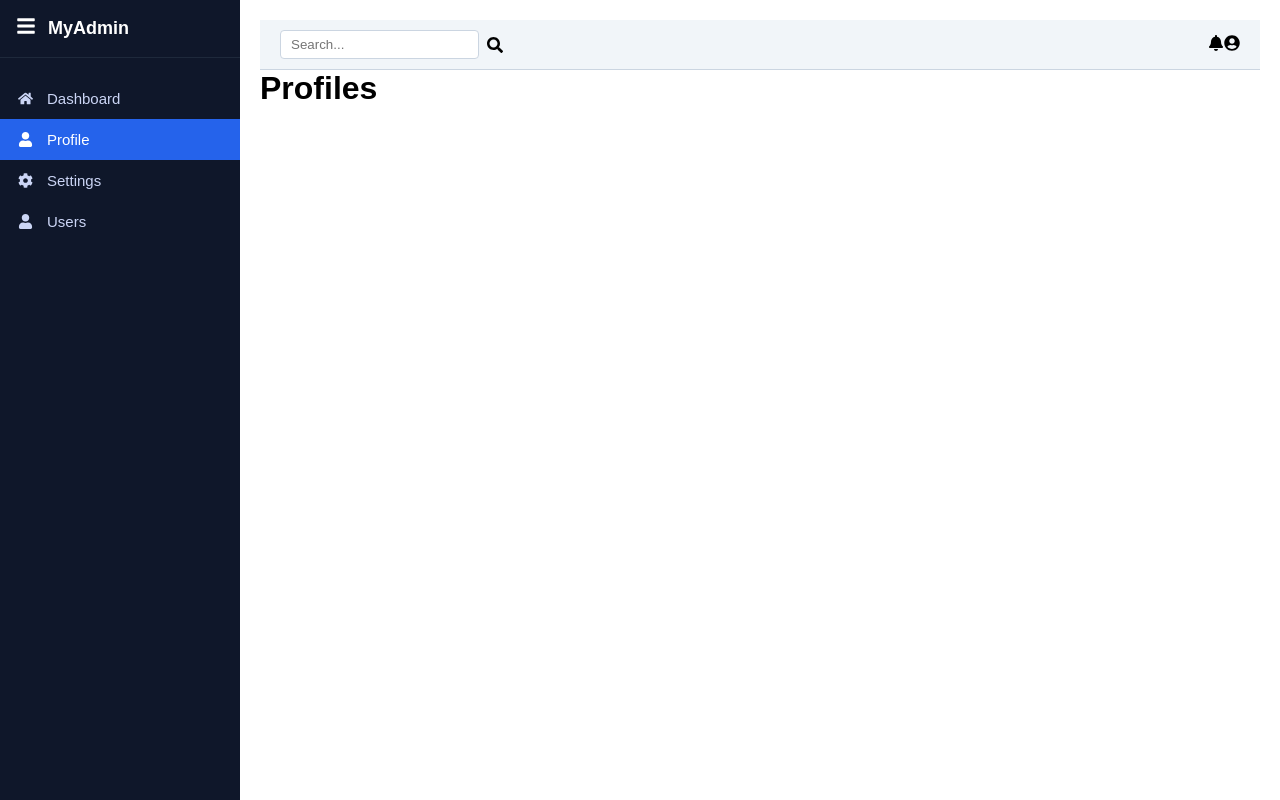
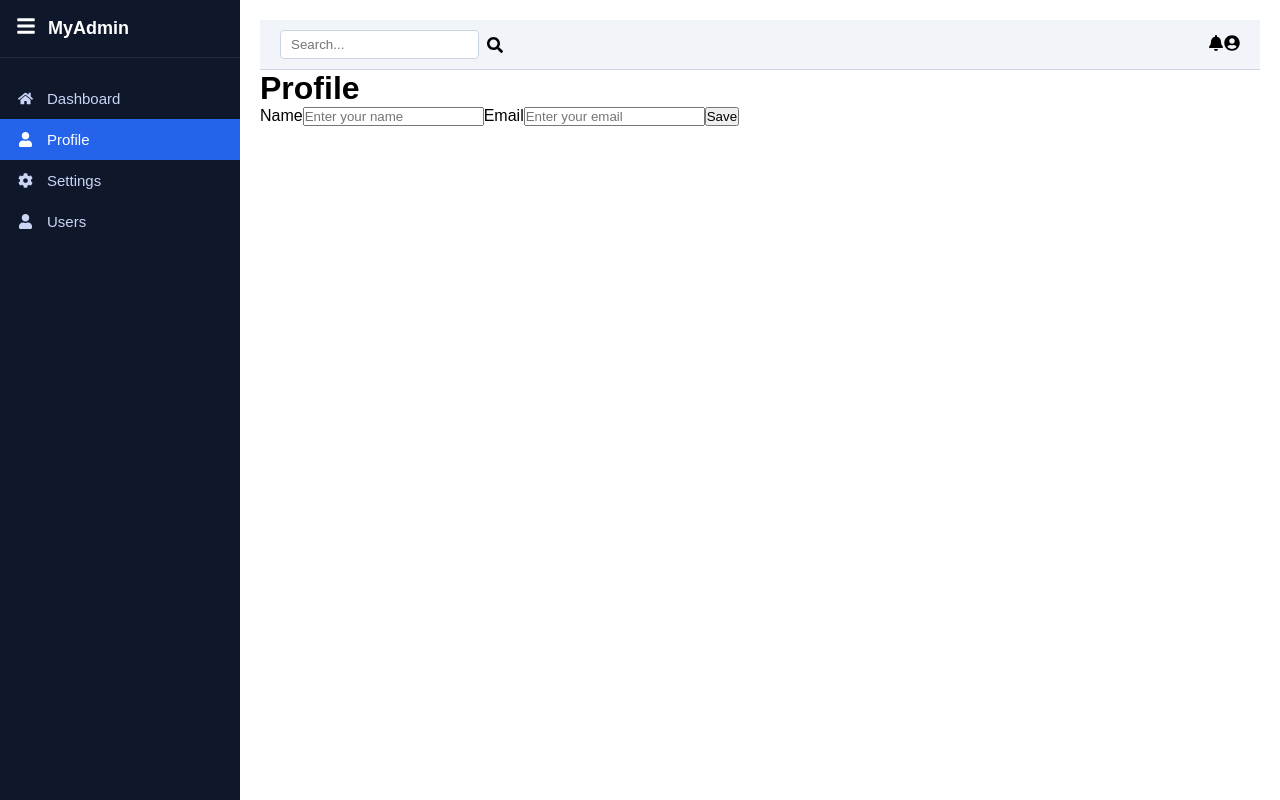
Before and after one commit to dheerajindoriya58-art/Sidebar, a React (Vite) app: page /profile in a window 1280 px wide. Built offline with nearby package versions, Linux system fonts and the light colour scheme.

Commit message:
first commit

```diff
--- a/src/pages/Profile.jsx
+++ b/src/pages/Profile.jsx
@@ -1,11 +1,14 @@
-import React from 'react'
-
-function Profile() {
+export default function Profile() {
   return (
-    <div className='center'>
-      <h1>Profiles</h1>
+    <div className="page profile">
+      <h1>Profile</h1>
+      <form className="profile-form">
+        <label>Name</label>
+        <input type="text" placeholder="Enter your name" />
+        <label>Email</label>
+        <input type="email" placeholder="Enter your email" />
+        <button type="submit">Save</button>
+      </form>
     </div>
-  )
+  );
 }
-
-export default Profile;
```
